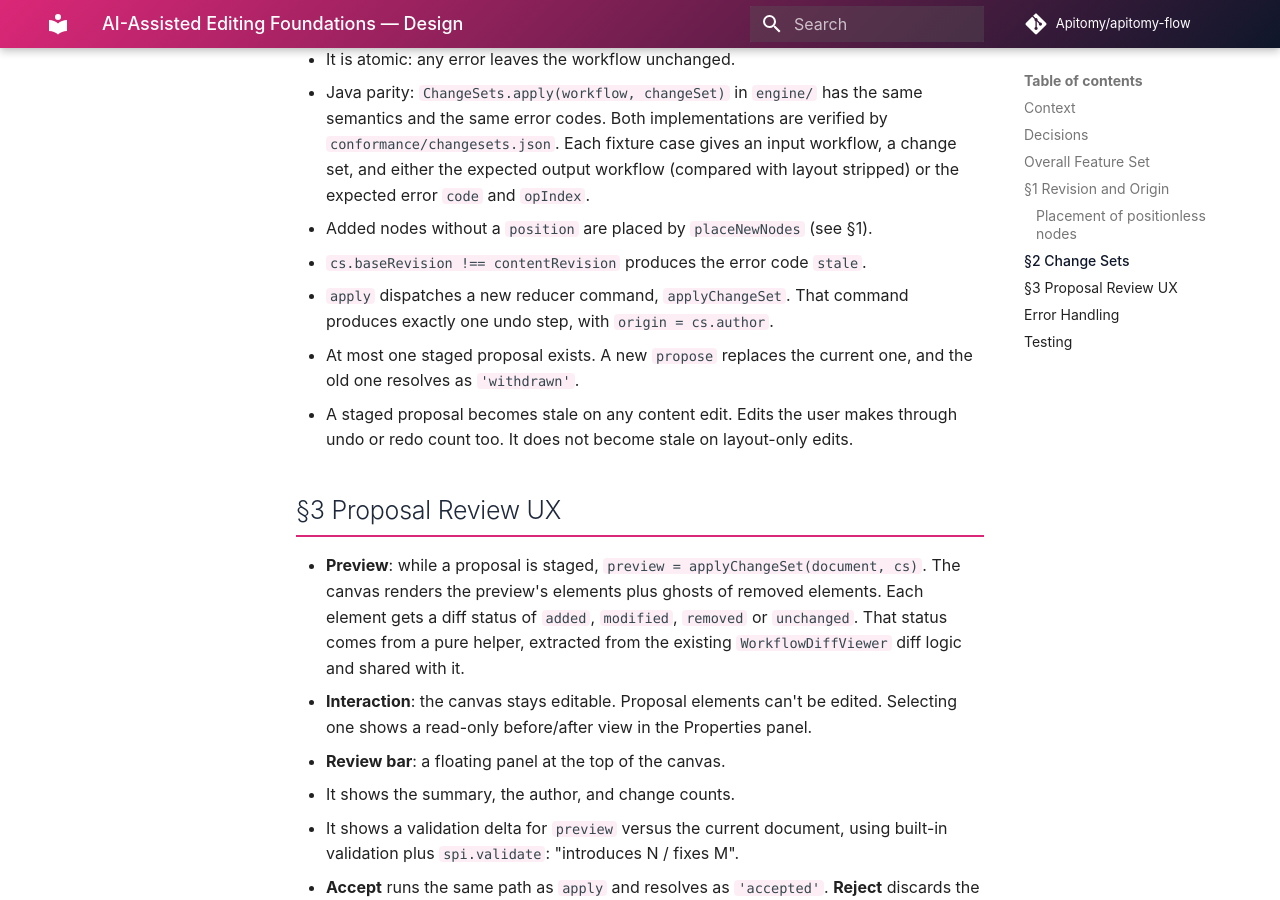
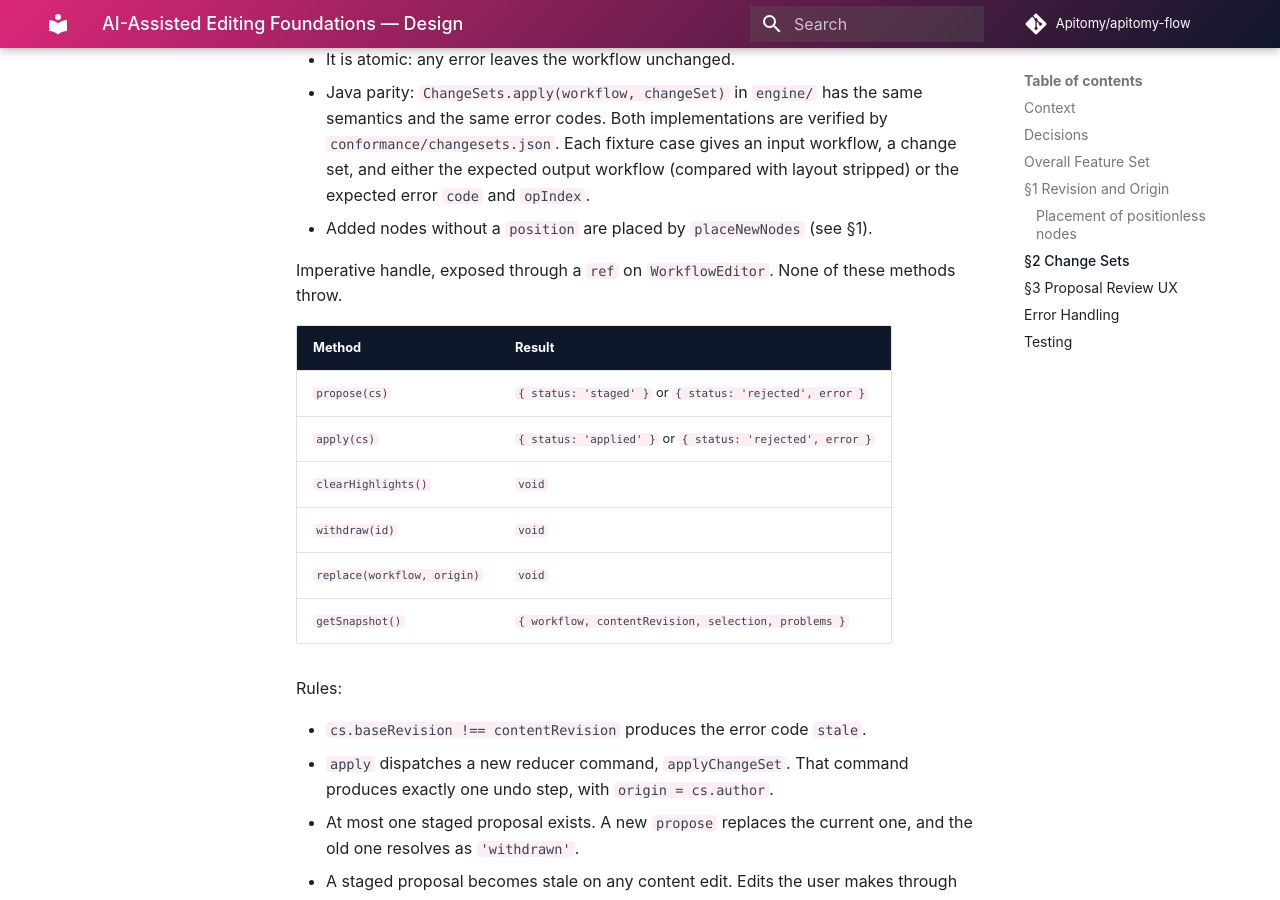
Before and after one commit to Apitomy/apitomy-flow, an MkDocs documentation site: the page built from docs/superpowers/specs/2026-10-08-ai-assisted-editing-design.md, in a window 1280 px wide and 900 px high, scrolled down 4097 px. Built offline with MkDocs 1.6.1 and Material for MkDocs 9.7.7, drawn with Linux system fonts in a browser that asks for light colours; comment, search, counter and statistics services are not loaded.

Commit message:
Restore handle table in AI editing spec

```diff
--- a/docs/superpowers/specs/2026-10-08-ai-assisted-editing-design.md
+++ b/docs/superpowers/specs/2026-10-08-ai-assisted-editing-design.md
@@ -129,6 +129,20 @@ Pure core, in `ui/src/changeset/applyChangeSet.ts`:
   input workflow, a change set, and either the expected output workflow (compared with layout stripped) or
   the expected error `code` and `opIndex`.
 - Added nodes without a `position` are placed by `placeNewNodes` (see §1).
+
+Imperative handle, exposed through a `ref` on `WorkflowEditor`. None of these methods throw.
+
+| Method | Result |
+|---|---|
+| `propose(cs)` | `{ status: 'staged' }` or `{ status: 'rejected', error }` |
+| `apply(cs)` | `{ status: 'applied' }` or `{ status: 'rejected', error }` |
+| `clearHighlights()` | `void` |
+| `withdraw(id)` | `void` |
+| `replace(workflow, origin)` | `void` |
+| `getSnapshot()` | `{ workflow, contentRevision, selection, problems }` |
+
+Rules:
+
 - `cs.baseRevision !== contentRevision` produces the error code `stale`.
 - `apply` dispatches a new reducer command, `applyChangeSet`. That command produces exactly one undo step,
   with `origin = cs.author`.
```
